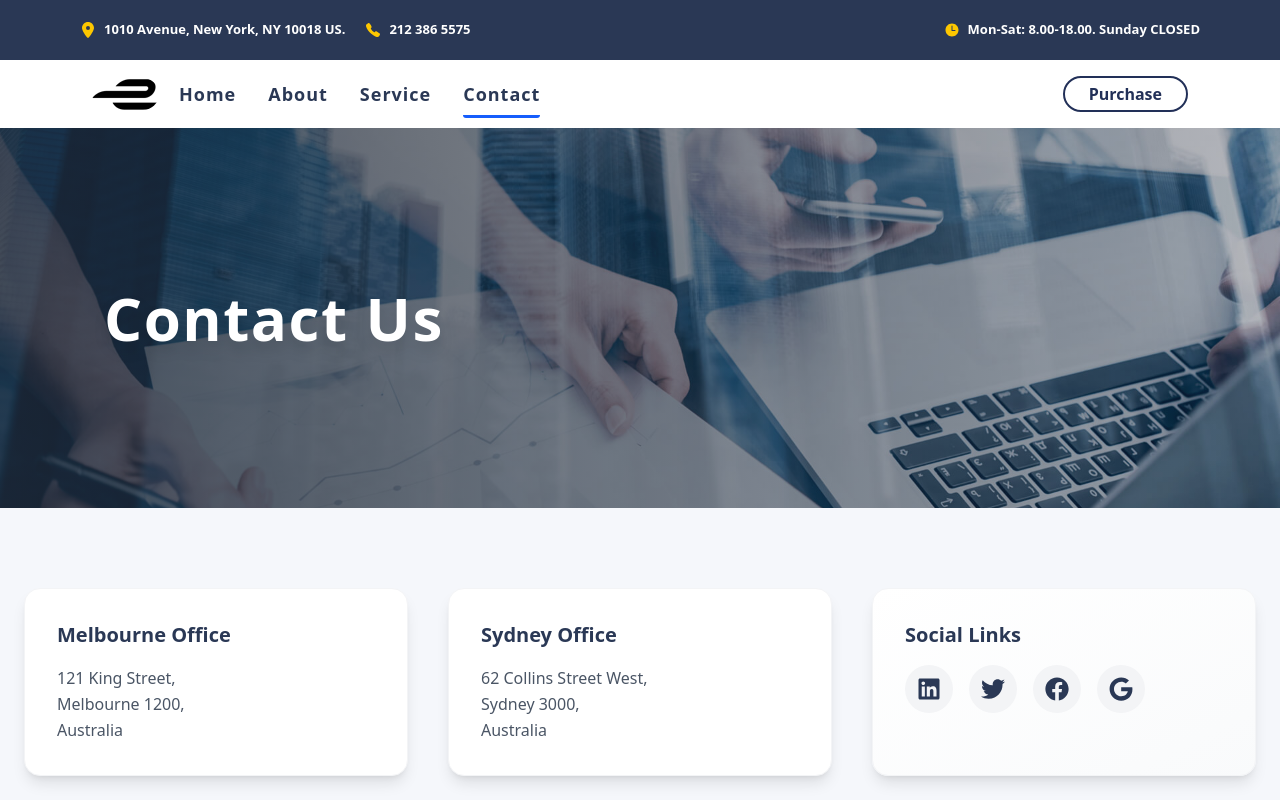
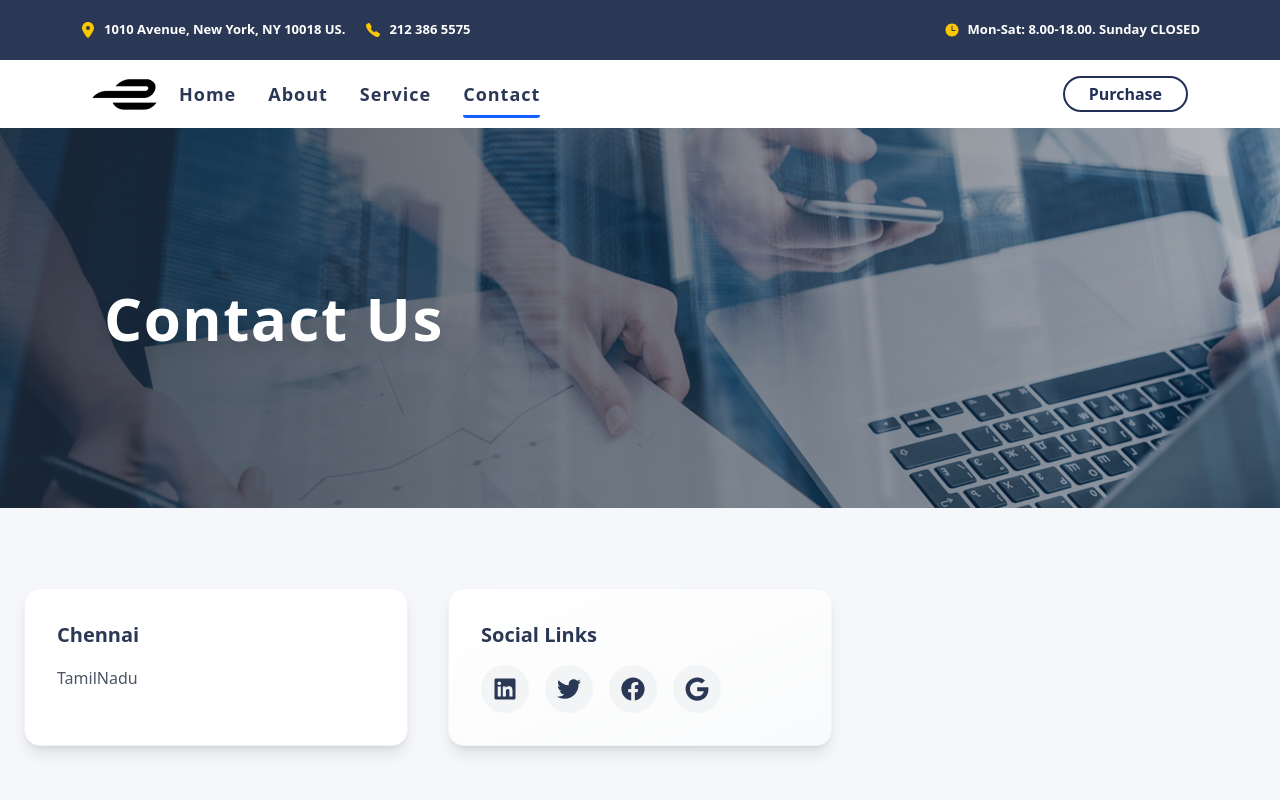
Before and after one commit to devilra/Raai2k, a React (Vite) app in the folder frontent/: page /contact in a window 1280 px wide. Shown: the top 800 px of the page. Built offline with nearby package versions, Linux system fonts and the light colour scheme; the HTML template or start-up script is replaced by a standard one.

Commit message:
update contact address

```diff
--- a/frontent/src/Contact/ContactPage.jsx
+++ b/frontent/src/Contact/ContactPage.jsx
@@ -27,22 +27,20 @@ const ContactPage = () => {
           {/* Melbourne */}
           <div className="bg-white p-8 rounded-2xl shadow-lg hover:shadow-xl border border-gray-100 transition-all duration-300 hover:-translate-y-1">
             <h3 className="text-xl font-semibold text-[#2A3855] mb-4">
-              Melbourne Office
+              Chennai
             </h3>
-            <p className="text-gray-600 leading-relaxed">
-              121 King Street, <br /> Melbourne 1200, <br /> Australia
-            </p>
+            <p className="text-gray-600 leading-relaxed">TamilNadu</p>
           </div>
 
           {/* Sydney */}
-          <div className="bg-white p-8 rounded-2xl shadow-lg hover:shadow-xl border border-gray-100 transition-all duration-300 hover:-translate-y-1">
+          {/* <div className="bg-white p-8 rounded-2xl shadow-lg hover:shadow-xl border border-gray-100 transition-all duration-300 hover:-translate-y-1">
             <h3 className="text-xl font-semibold text-[#2A3855] mb-4">
               Sydney Office
             </h3>
             <p className="text-gray-600 leading-relaxed">
               62 Collins Street West, <br /> Sydney 3000, <br /> Australia
             </p>
-          </div>
+          </div> */}
 
           {/* Social Icons */}
           <div className="bg-linear-to-br from-white to-gray-50 p-8 rounded-2xl shadow-lg border border-gray-100 hover:shadow-xl transition-all duration-300 hover:-translate-y-1">
@@ -72,7 +70,7 @@ const ContactPage = () => {
           <div className="bg-white p-4 rounded-2xl shadow-xl border border-gray-100 overflow-hidden">
             <iframe
               title="Google Map"
-              src="https://www.google.com/maps/embed?pb=!1m18!1m12!1m3!1d31597.54151194607!2d144.9347303!3d-37.8136278!2m3!1f0!2f0!3f0!3m2!1i1024!2i768!4f13.1!3m3!1m2!1s0x6ad642af0f11fd81%3A0xf5772b26ef674e7b!2sMelbourne%20VIC%2C%20Australia!5e0!3m2!1sen!2sin!4v1701234567890!5m2!1sen!2sin"
+              src="https://www.google.com/maps/embed?pb=!1m18!1m12!1m3!1d497511.2310708575!2d79.87899949645977!3d13.04798594062866!2m3!1f0!2f0!3f0!3m2!1i1024!2i768!4f13.1!3m3!1m2!1s0x3a5265ea4f7d3361%3A0x6e61a70b6863d433!2sChennai%2C%20Tamil%20Nadu!5e0!3m2!1sen!2sin!4v1764400376747!5m2!1sen!2sin"
               width="100%"
               height="450"
               style={{ border: 0 }}
```
